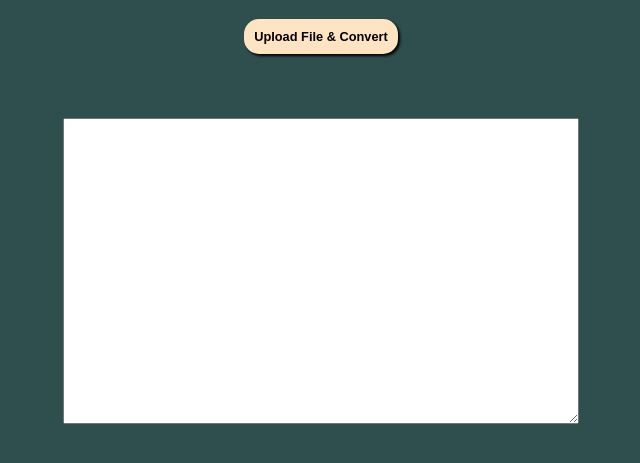
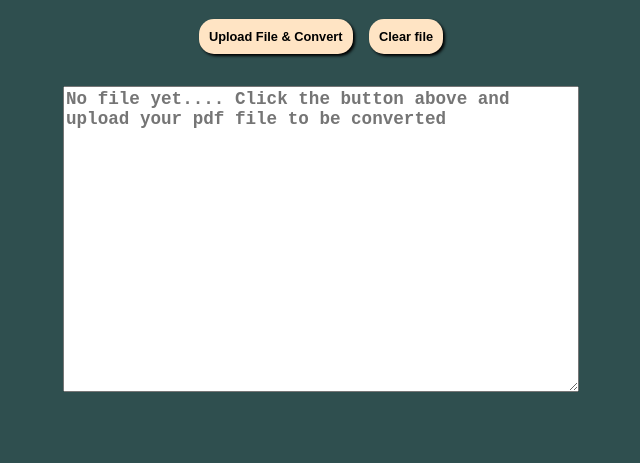
Before and after one commit to Cimorexave/desktop-document-manager, an Electron app: page index.html in a window 800 px wide. Shown: the part 69-532 px from the top of the page, without its empty margins (79-719 px from the left). Drawn offline with Linux system fonts and the light colour scheme; no server answers.

Commit message:
added clear button

```diff
--- a/index.html
+++ b/index.html
@@ -16,12 +16,15 @@
           Your file path: <p id="filepath"></p> <br>
           Number of pages: <p id="numbofpages"></p>
           </div>
+        <div class="buttons">
+          <button id="upload">Upload File & Convert</button>
+          <button id="clear">Clear file</button>
+        </div>
 
-        <button id="upload">Upload File & Convert</button>
       </div>
       <embed src=""  id="preview" />
       <div class="resultText">
-        <textarea name="textarea" id="textarea" cols="45" rows="15"></textarea>
+        <textarea placeholder="No file yet.... Click the button above and upload your pdf file to be converted" name="textarea" id="textarea" cols="45" rows="15"></textarea>
       </div>
     </div>
     <script src="./renderer.js"></script>
--- a/renderer.js
+++ b/renderer.js
@@ -9,6 +9,7 @@ const filepathDOM = document.getElementById('filepath');
 const numbOfPages = document.getElementById('numbofpages')
 const metaData = document.getElementById('metadata')
 const preview = document.getElementById('preview')
+const clearBtn = document.getElementById('clear')
 //var convertBtn = document.getElementsByClassName('convertBtn');
 const state = {
   fileIsUploaded: false
@@ -16,6 +17,13 @@ const state = {
 if (!state.fileIsUploaded) metaData.style.display = 'none'
 preview.style.display = 'none'
 
+//by clicking the clear button the file will be removed
+clearBtn.addEventListener('click', () => {
+  preview.style.display = 'none';
+  textarea.innerHTML = '';
+  state.fileIsUploaded = false;
+  metaData.style.display = 'none';
+})
 //upon clicking upload file, request the file from the main process
 uploadFile.addEventListener('click', () => {
 	ipcRenderer.send('file-request');
--- a/style.css
+++ b/style.css
@@ -25,7 +25,7 @@ body {
 #textarea {
     font-size: 1.1rem;
     font-weight: bold;
-    margin-top: 2rem;
+    margin-bottom: 3rem;
 }
 p {
     text-align: center;
@@ -42,3 +42,17 @@ p {
     flex-direction: column;
     align-items: center;
 }
+.buttons {
+    display: flex;
+    gap: 1rem;
+}
+#clear {
+    font-weight: bold;
+    font-size: 0.8em;
+    padding: 0.8em;
+    border-radius: 15px;
+    border: none;
+    background: bisque;
+    box-shadow: 2px 2px 3px;
+    align-self: center;
+}
```
